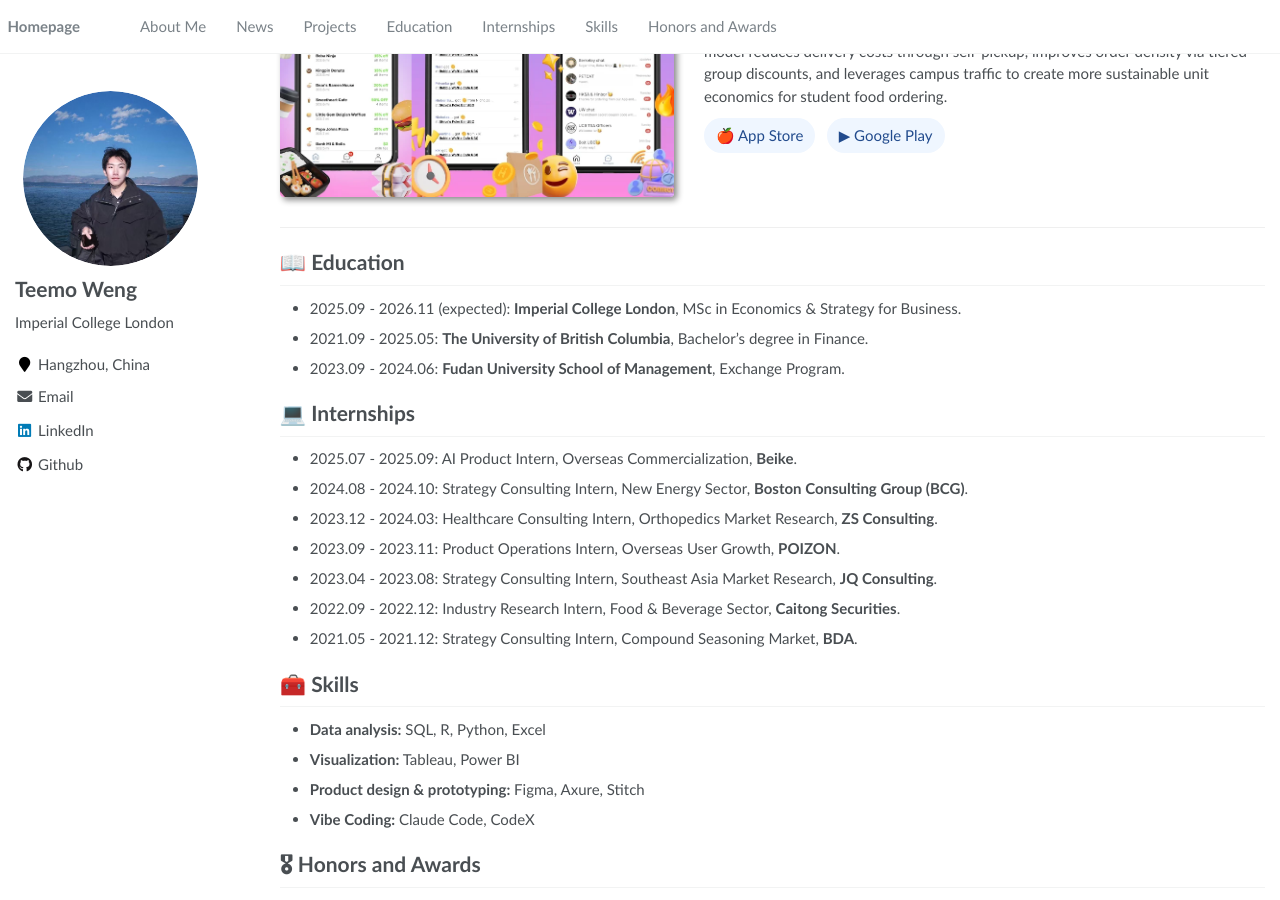
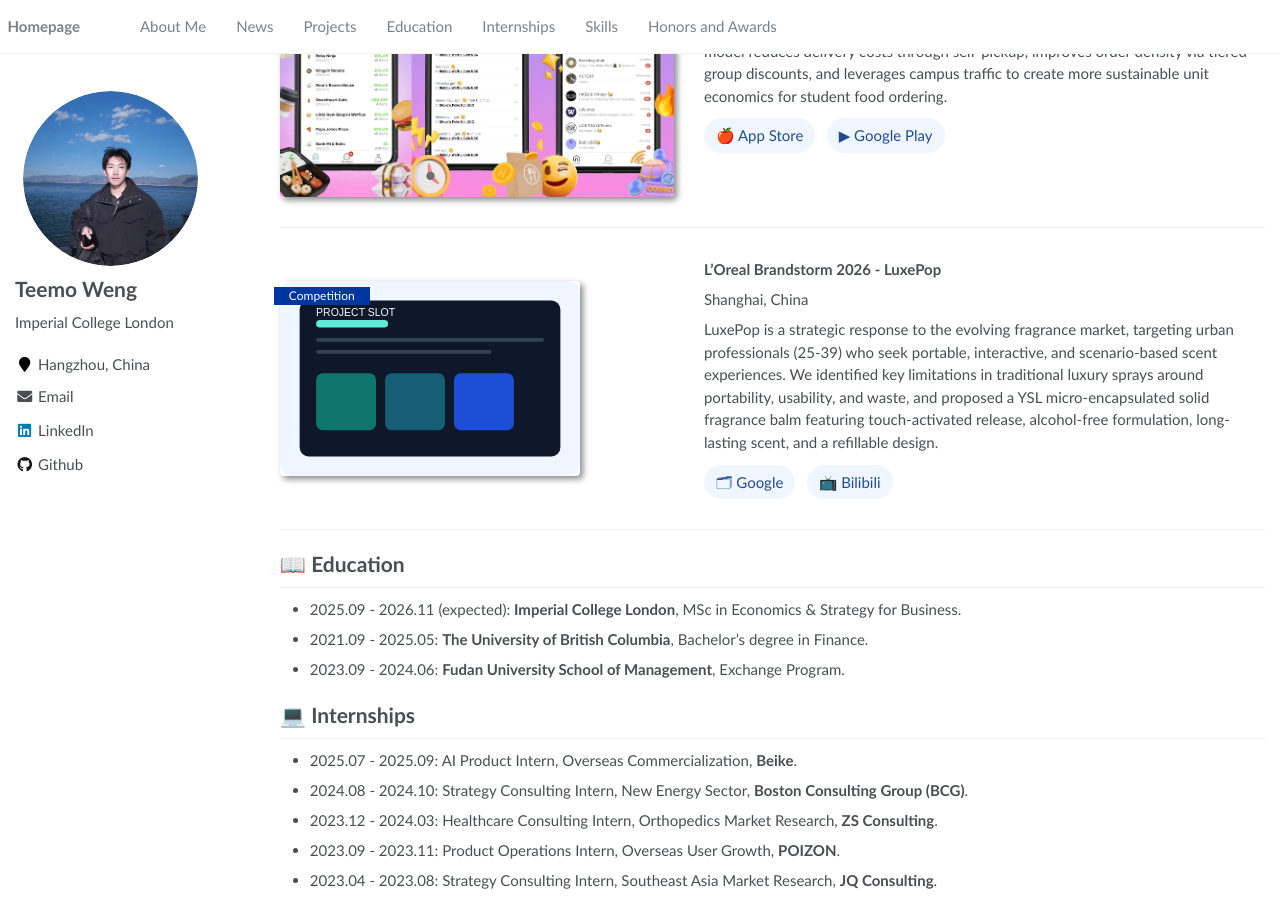
Before and after one commit to teemoweng/teemoweng.github.io, a Jekyll site: the page built from _pages/about.md, in a window 1280 px wide and 900 px high, scrolled down 848 px. Built offline with Jekyll 4.4.1, drawn with Linux system fonts in a browser that asks for light colours.

Commit message:
Add LuxePop project entry

```diff
--- a/_pages/about.md
+++ b/_pages/about.md
@@ -50,6 +50,22 @@
 </div>
 </div>
 
+<div class='paper-box'><div class='paper-box-image'><div><div class="badge">Competition</div><img src='images/project-blueprint.svg' alt="L'Oreal Brandstorm project" width="100%"></div></div>
+<div class='paper-box-text' markdown="1">
+
+**L'Oreal Brandstorm 2026 - LuxePop**
+
+Shanghai, China
+
+LuxePop is a strategic response to the evolving fragrance market, targeting urban professionals (25-39) who seek portable, interactive, and scenario-based scent experiences. We identified key limitations in traditional luxury sprays around portability, usability, and waste, and proposed a YSL micro-encapsulated solid fragrance balm featuring touch-activated release, alcohol-free formulation, long-lasting scent, and a refillable design.
+
+<div class="inline-links">
+  <a href="https://drive.google.com/file/d/14uT5YCMrzA3ab5zLMBuhzVeRDOuSm8id/view?usp=sharing">🗂 Google</a>
+  <a href="https://www.bilibili.com/video/BV1GTQQBcEHR/?share_source=copy_web&vd_source=8f0b918521ca1a3d6f788252257b1fb4">📺 Bilibili</a>
+</div>
+</div>
+</div>
+
 # 📖 Education
 - 2025.09 - 2026.11 (expected): **Imperial College London**, MSc in Economics & Strategy for Business.
 - 2021.09 - 2025.05: **The University of British Columbia**, Bachelor's degree in Finance.
```
